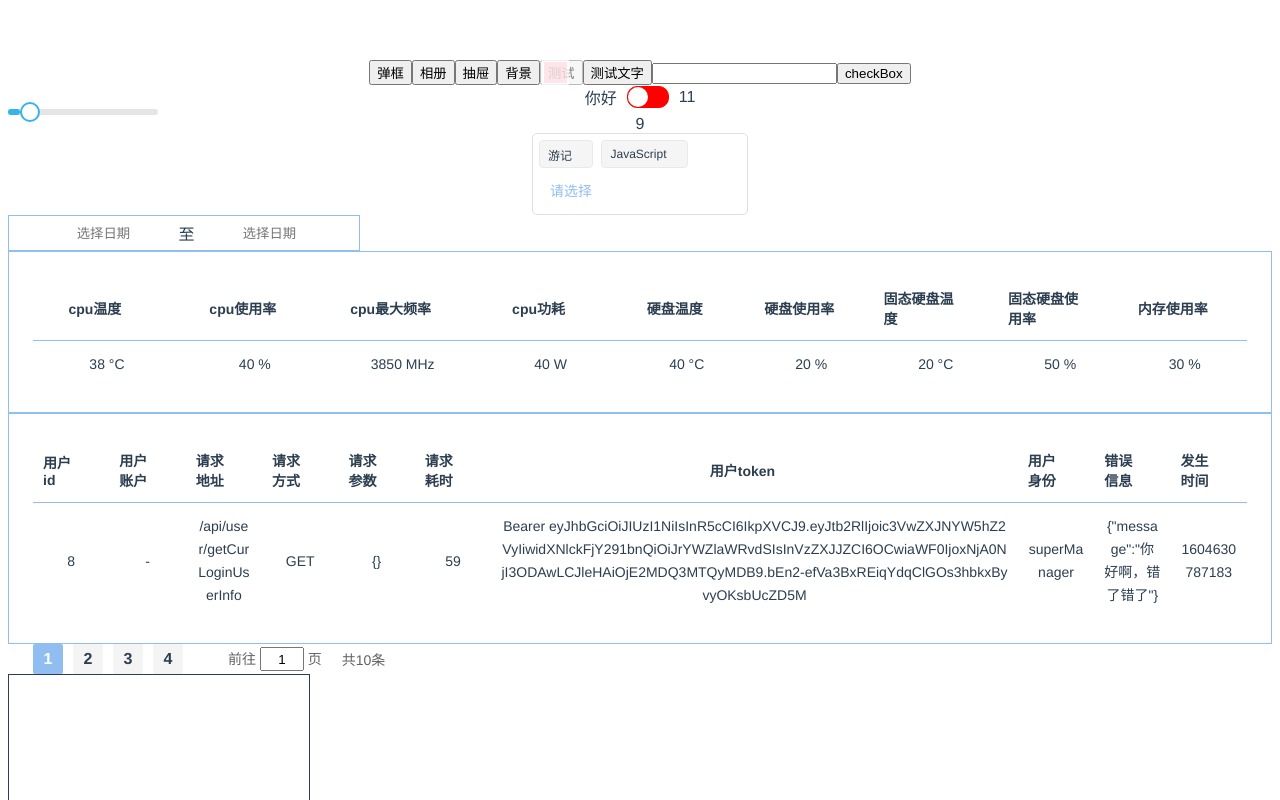
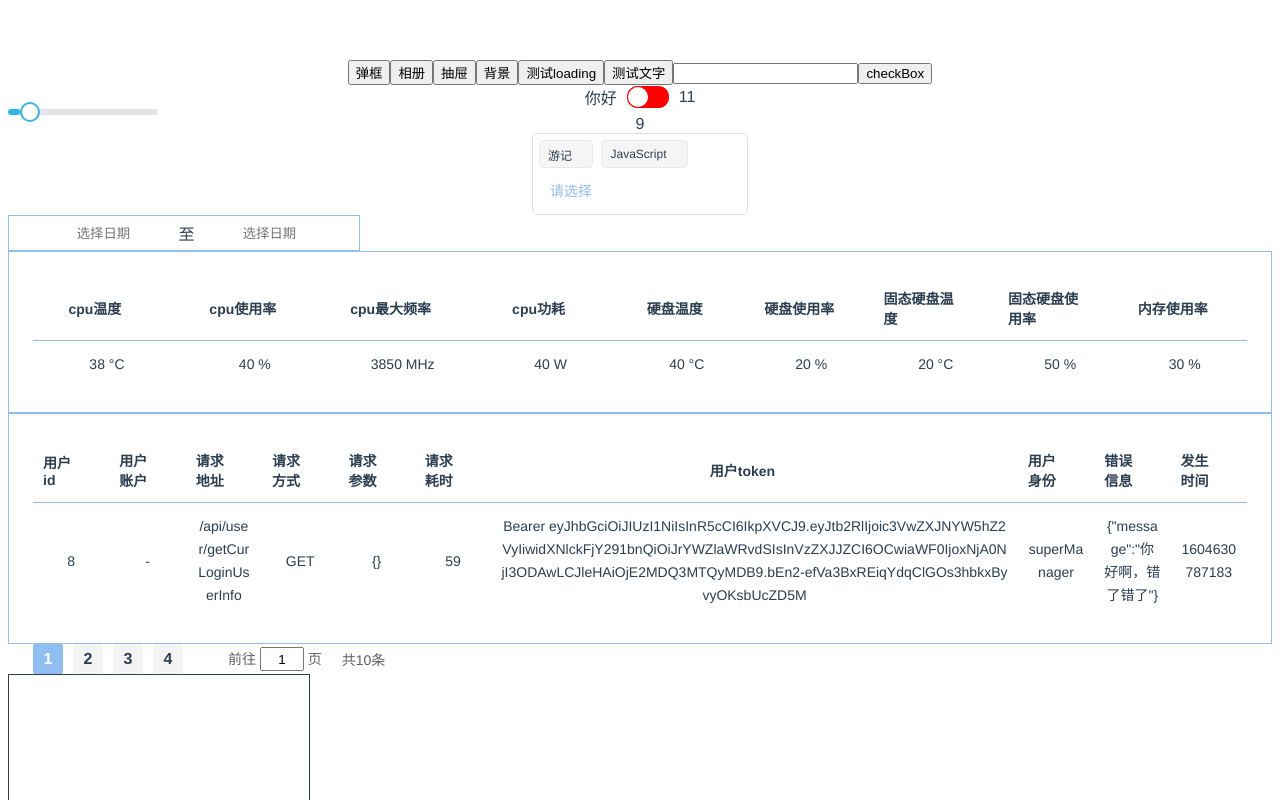
Before and after one commit to hexiang-code/UI, a Vue app: page / in a window 1280 px wide. Shown: the top 800 px of the page. Built offline with nearby package versions, Linux system fonts and the light colour scheme; a web font is replaced by a local one.

Commit message:
修改loading指令错误

```diff
--- a/examples/App.vue
+++ b/examples/App.vue
@@ -41,7 +41,7 @@
     <button @click="albumVisible = !albumVisible" v-drag v-ctxmenu="{menuList: testMeauList1}">相册</button>
     <button @click="testDrawer = !testDrawer" v-drag>抽屉</button>
     <button @click="canvasVisiable = !canvasVisiable" v-drag>背景</button>
-    <button @click="testLoading" v-loading="{isLoading: true, message: '测试'}">测试loading</button>
+    <button @click="testLoading" v-loading="{isLoading: false, message: '测试'}">测试loading</button>
     <button @click="testTextChange" @mousedown="testText = '你好'" v-drag>{{testText}}</button>
     <input />
     <button @click="checkbox">checkBox</button>
--- a/package.json
+++ b/package.json
@@ -1,6 +1,6 @@
 {
   "name": "codehe-ui",
-  "version": "1.2.76",
+  "version": "1.3.0",
   "private": false,
   "main": "lib/codeheUi.umd.min.js",
   "scripts": {
--- a/packages/directive/loading/utils.js
+++ b/packages/directive/loading/utils.js
@@ -24,13 +24,13 @@ class LoadingService {
    * @param {Boolean} isLoading
    */
   _directiveLoading (isLoading) {
-    if(isLoading) {
+    if (isLoading) {
       this.el.classList.add('btn-loading', 'condensation-light')
       this.realTextContent = this.el.textContent
       this.el.textContent = this.message
     } else {
       this.el.classList.remove('btn-loading', 'condensation-light')
-      this.el.textContent = this.realTextContent
+      if (this.realTextContent) this.el.textContent = this.realTextContent
     }
   }
 
```
